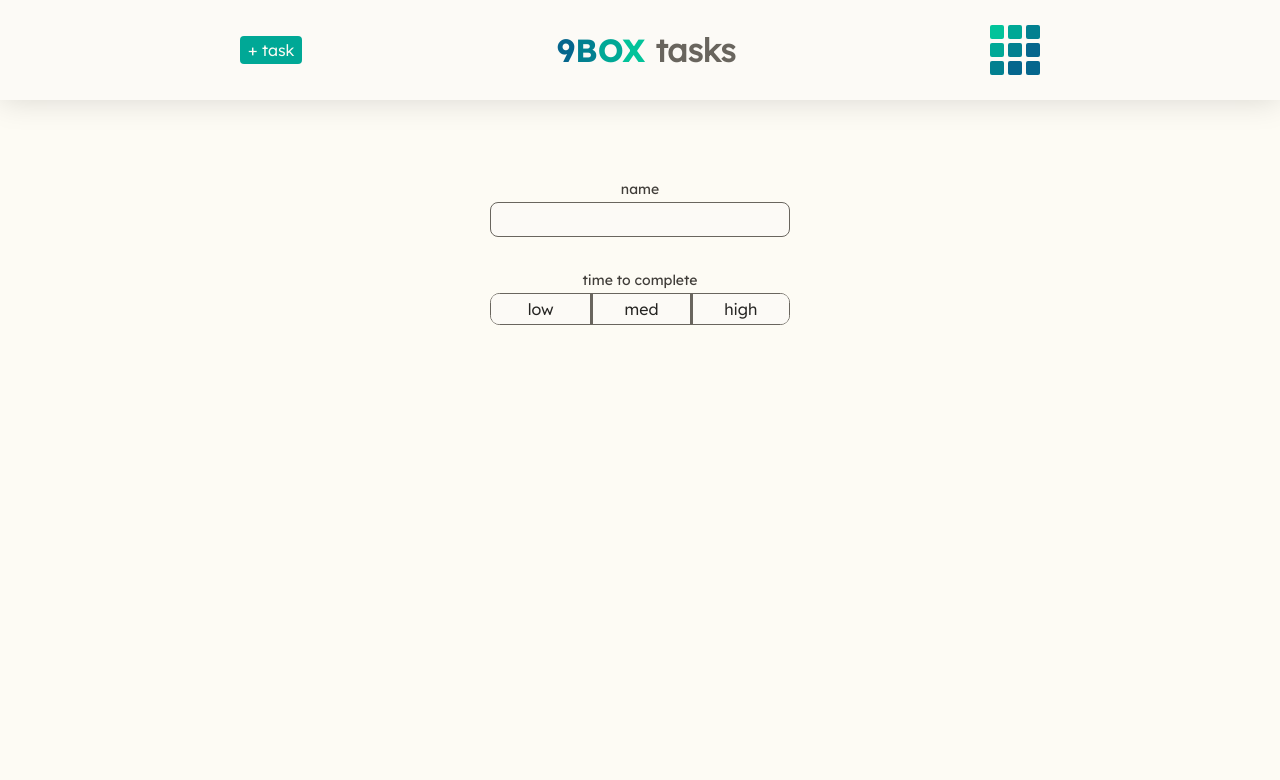
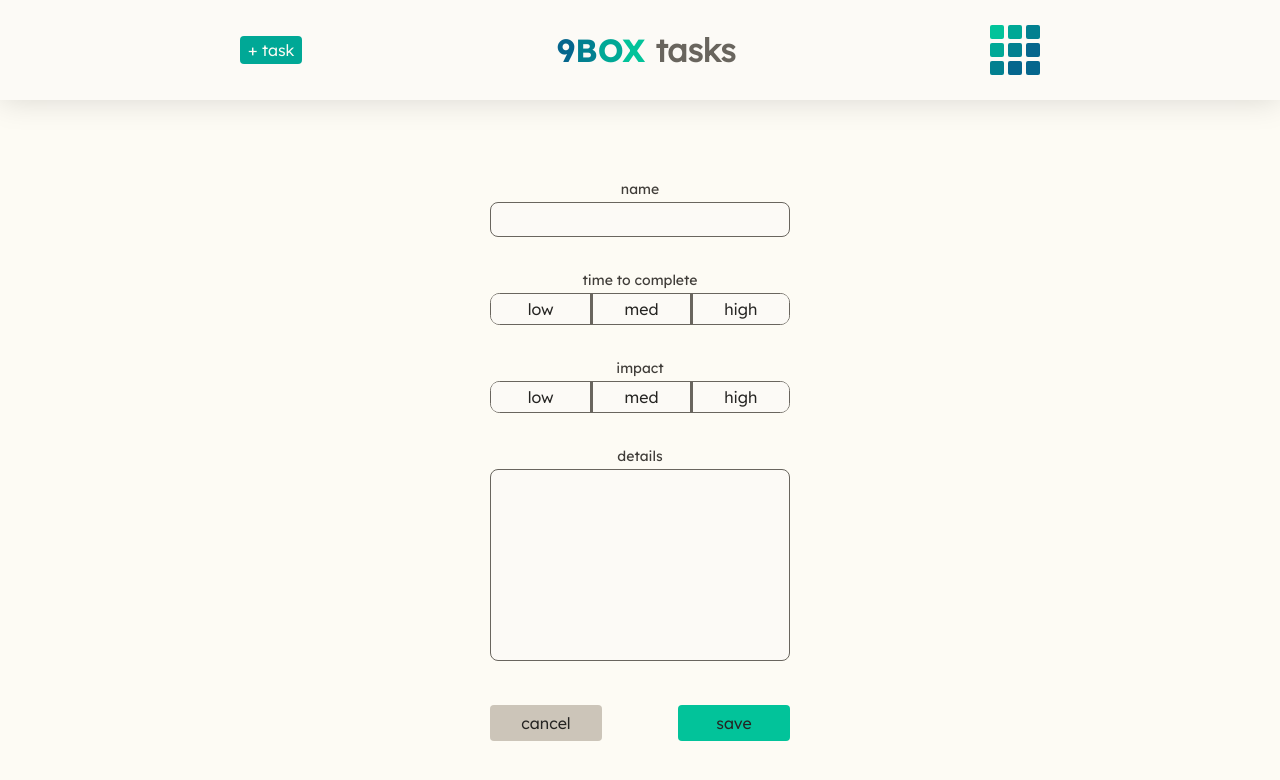
Before and after one commit to z-saylor/task-grid, a website built with webpack: page src/template.html in a window 1280 px wide. Both pictures are taken after a click on the element "+ task". Built offline with nearby package versions, Linux system fonts and the light colour scheme.

Commit message:
updated task creation page with relevant fields except for optional due date. button logic still needed.

```diff
--- a/src/task-module/task-module.css
+++ b/src/task-module/task-module.css
@@ -88,13 +88,21 @@
     border-color: var(--color-medium-gray);
     border-width: 1.5px;
     border-style: solid;
-    font-size: 18px;
     color: var(--color-dark-gray);
     text-align: center;
     font-family: 'Lexend-Regular';
 }
 
-.time-select {
+.task-entry-field.name-entry-field {
+    font-family: 'Lexend-Heavy';
+    font-size: 18px;
+}
+
+.task-entry-field.details-entry-field {
+    font-size: 14px;
+}
+
+.time-select, .impact-select {
     display: grid;
     grid-template-columns: 1fr 1fr 1fr;
     border-radius: 9.5px;
@@ -109,6 +117,7 @@
     border-left-color: var(--color-medium-gray);
     background-color: var(--color-whiter);
     cursor: pointer;
+    font-family: 'Lexend-Light';
 }
 
 .select-option.med, .select-option.high {
@@ -122,20 +131,57 @@
     border-radius: 0px 8px 8px 0px;
 }
 
-.time-select > .select-option.low:hover, .time-select > .select-option.low.selected{
+.time-select > .select-option.low:hover,
+.time-select > .select-option.low.selected,
+.impact-select > .select-option.high:hover,
+.impact-select > .select-option.high.selected{
     background-color: var(--color-theme-four);
     color: var(--color-whiter);
-    font-family: 'Lexend-Heavy';
+    font-family: 'Lexend-Regular';
 }
 
-.time-select > .select-option.med:hover, .time-select > .select-option.med.selected{
+.select-option.med:hover,
+.select-option.med.selected{
     background-color: var(--color-light-gray);
     color: var(--color-dark-gray);
-    font-family: 'Lexend-Heavy';
+    font-family: 'Lexend-Regular';
 }
 
-.time-select > .select-option.high:hover, .time-select > .select-option.high.selected{
+.time-select > .select-option.high:hover,
+.time-select > .select-option.high.selected,
+.impact-select > .select-option.low:hover,
+.impact-select > .select-option.low.selected{
     background-color: var(--color-dark-gray);
     color: var(--color-whiter);
-    font-family: 'Lexend-Heavy';
+    font-family: 'Lexend-Regular';
 }
+
+.details-entry-field {
+    resize: none;
+    text-align: left;
+}
+
+.task-buttons {
+    display: flex;
+    justify-content: space-between;
+    margin-top: 40px;
+}
+
+.task-module-button {
+    cursor: pointer;
+    background-color: var(--color-light-gray);
+    color: var(--color-black);
+    padding: 8px 16px;
+    border-radius: 4px;
+    width: 80px;
+    text-align: center;
+}
+.task-module-button:hover {
+    transform: scale(1.1);
+    background-color: var(--color-medium-gray);
+    color: var(--color-white);
+}
+
+.task-module-button.save-button {
+    background-color: var(--color-theme-four);
+}
--- a/src/task-module/task-module.js
+++ b/src/task-module/task-module.js
@@ -2,10 +2,11 @@ import "./task-module.css";
 import {format} from "date-fns";
 
 class Task {
-    constructor(name, time, impact, dueDate = null) {
+    constructor(name, time, impact, details, dueDate = null) {
         this.name = name;
         this.time = time;
         this.impact = impact;
+        this.details = details;
         this.due = dueDate;
         this.tID = Date.now();
         this.createdDate = new Date();
@@ -114,6 +115,10 @@ class TaskList {
     }
 
     displayAddEditTask(mode = "add", id = null) {
+        //define variables
+        let timeSelection = null;
+        let impactSelection = null;
+
         const contentDiv = document.querySelector(".content");
         contentDiv.innerHTML = '';
         const formContainerDiv = document.createElement("div");
@@ -127,6 +132,7 @@ class TaskList {
         formfields.push(nameLabelDiv);
         const nameEntryDiv = document.createElement("input");
         nameEntryDiv.classList.add("task-entry-field");
+        nameEntryDiv.classList.add("name-entry-field");
         formfields.push(nameEntryDiv);
 
         const timeLabelDiv = document.createElement("label");
@@ -141,10 +147,13 @@ class TaskList {
         const highTimeDiv = document.createElement("div");
         lowTimeDiv.classList.add("select-option");
         lowTimeDiv.classList.add("low");
+        lowTimeDiv.dataset.level = "low";
         medTimeDiv.classList.add("select-option");
         medTimeDiv.classList.add("med");
+        medTimeDiv.dataset.level = "med";
         highTimeDiv.classList.add("select-option");
         highTimeDiv.classList.add("high");
+        highTimeDiv.dataset.level = "high";
         lowTimeDiv.textContent = "low";
         medTimeDiv.textContent = "med";
         highTimeDiv.textContent = "high";
@@ -152,14 +161,79 @@ class TaskList {
         timeSelectDiv.appendChild(medTimeDiv);
         timeSelectDiv.appendChild(highTimeDiv);
         formfields.push(timeSelectDiv);
-        /*this.name = name;
-        this.time = time;
-        this.impact = impact;
-        this.due = dueDate;
-        this.tID = Date.now();
-        this.createdDate = new Date();
-        this.active = true;
-        this.complete = false;*/
+
+        timeSelectDiv.addEventListener("click", (e) => {
+            let timeSelectionUnchecked = e.target.dataset.level;
+            if (timeSelectionUnchecked) {
+                timeSelection = timeSelectionUnchecked;
+                lowTimeDiv.classList.remove("selected");
+                medTimeDiv.classList.remove("selected");
+                highTimeDiv.classList.remove("selected");
+                e.target.classList.add("selected");
+            }
+        });
+
+        const impactLabelDiv = document.createElement("label");
+        impactLabelDiv.classList.add("task-form-label");
+        impactLabelDiv.textContent = "impact";
+        formfields.push(impactLabelDiv);
+
+        const impactSelectDiv = document.createElement("div");
+        impactSelectDiv.classList.add("impact-select");
+        const lowImpactDiv = document.createElement("div");
+        const medImpactDiv = document.createElement("div");
+        const highImpactDiv = document.createElement("div");
+        lowImpactDiv.classList.add("select-option");
+        lowImpactDiv.classList.add("low");
+        lowImpactDiv.dataset.level = "low";
+        medImpactDiv.classList.add("select-option");
+        medImpactDiv.classList.add("med");
+        medImpactDiv.dataset.level = "med";
+        highImpactDiv.classList.add("select-option");
+        highImpactDiv.classList.add("high");
+        highImpactDiv.dataset.level = "high";
+        lowImpactDiv.textContent = "low";
+        medImpactDiv.textContent = "med";
+        highImpactDiv.textContent = "high";
+        impactSelectDiv.appendChild(lowImpactDiv);
+        impactSelectDiv.appendChild(medImpactDiv);
+        impactSelectDiv.appendChild(highImpactDiv);
+        formfields.push(impactSelectDiv);
+
+        impactSelectDiv.addEventListener("click", (e) => {
+            let impactSelectionUnchecked = e.target.dataset.level;
+            if (impactSelectionUnchecked) {
+                impactSelection = impactSelectionUnchecked;
+                lowImpactDiv.classList.remove("selected");
+                medImpactDiv.classList.remove("selected");
+                highImpactDiv.classList.remove("selected");
+                e.target.classList.add("selected");
+            }
+        });
+
+        const detailsLabelDiv = document.createElement("label");
+        detailsLabelDiv.classList.add("task-form-label");
+        detailsLabelDiv.textContent = "details";
+        formfields.push(detailsLabelDiv);
+        const detailsEntryDiv = document.createElement("textarea");
+        detailsEntryDiv.classList.add("task-entry-field");
+        detailsEntryDiv.classList.add("details-entry-field");
+        detailsEntryDiv.setAttribute("rows", "10");
+        formfields.push(detailsEntryDiv);
+
+        const buttonsDiv = document.createElement("div");
+        buttonsDiv.classList.add("task-buttons");
+        const cancelButtonDiv = document.createElement("div");
+        cancelButtonDiv.classList.add("task-module-button");
+        cancelButtonDiv.textContent = "cancel";
+        const saveButtonDiv = document.createElement("div");
+        saveButtonDiv.classList.add("task-module-button");
+        saveButtonDiv.classList.add("save-button");
+        saveButtonDiv.textContent = "save";
+        buttonsDiv.appendChild(cancelButtonDiv);
+        buttonsDiv.appendChild(saveButtonDiv);
+        formfields.push(buttonsDiv);
+
         for (let i in formfields) {
             formContainerDiv.appendChild(formfields[i]);
         }
```
